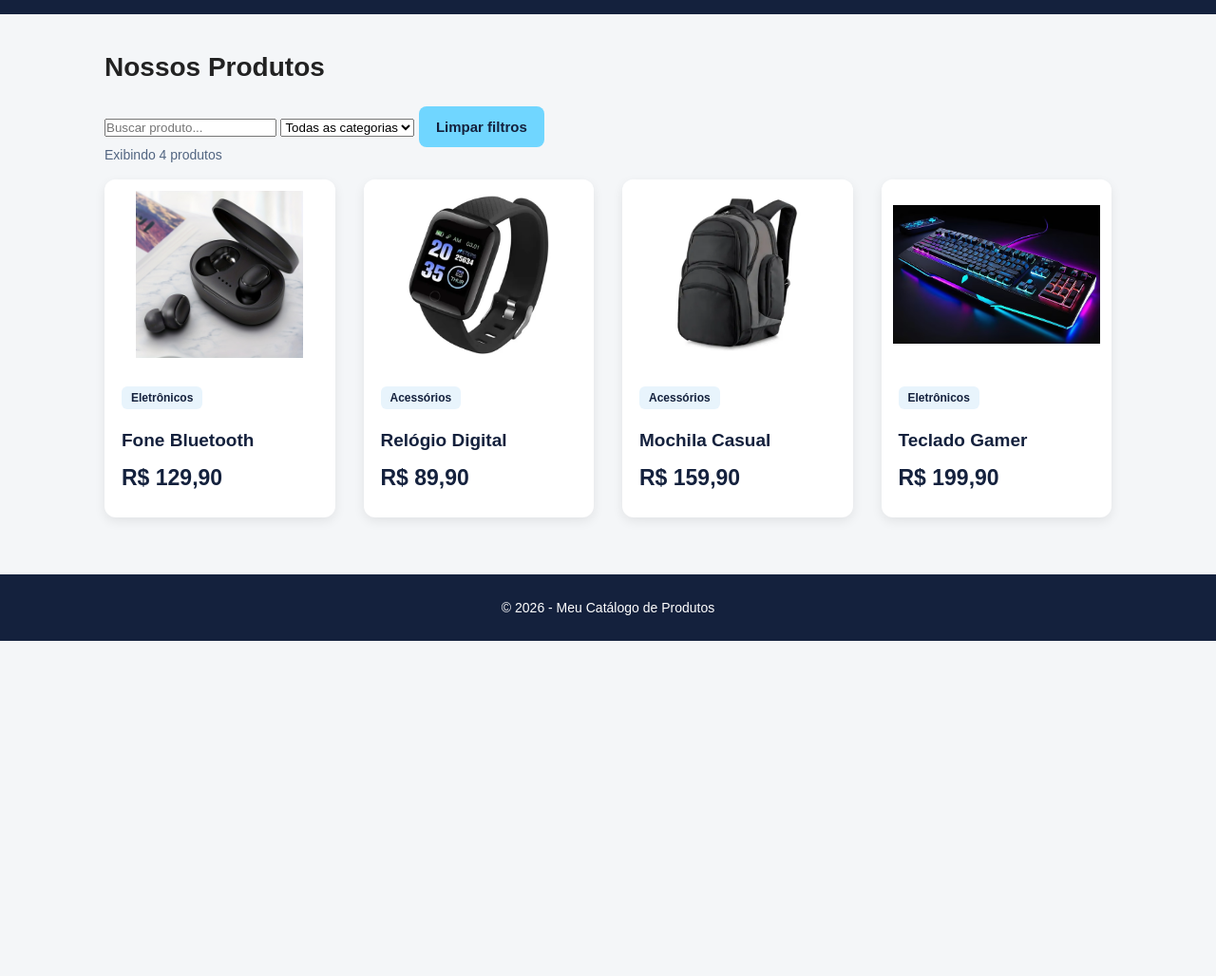
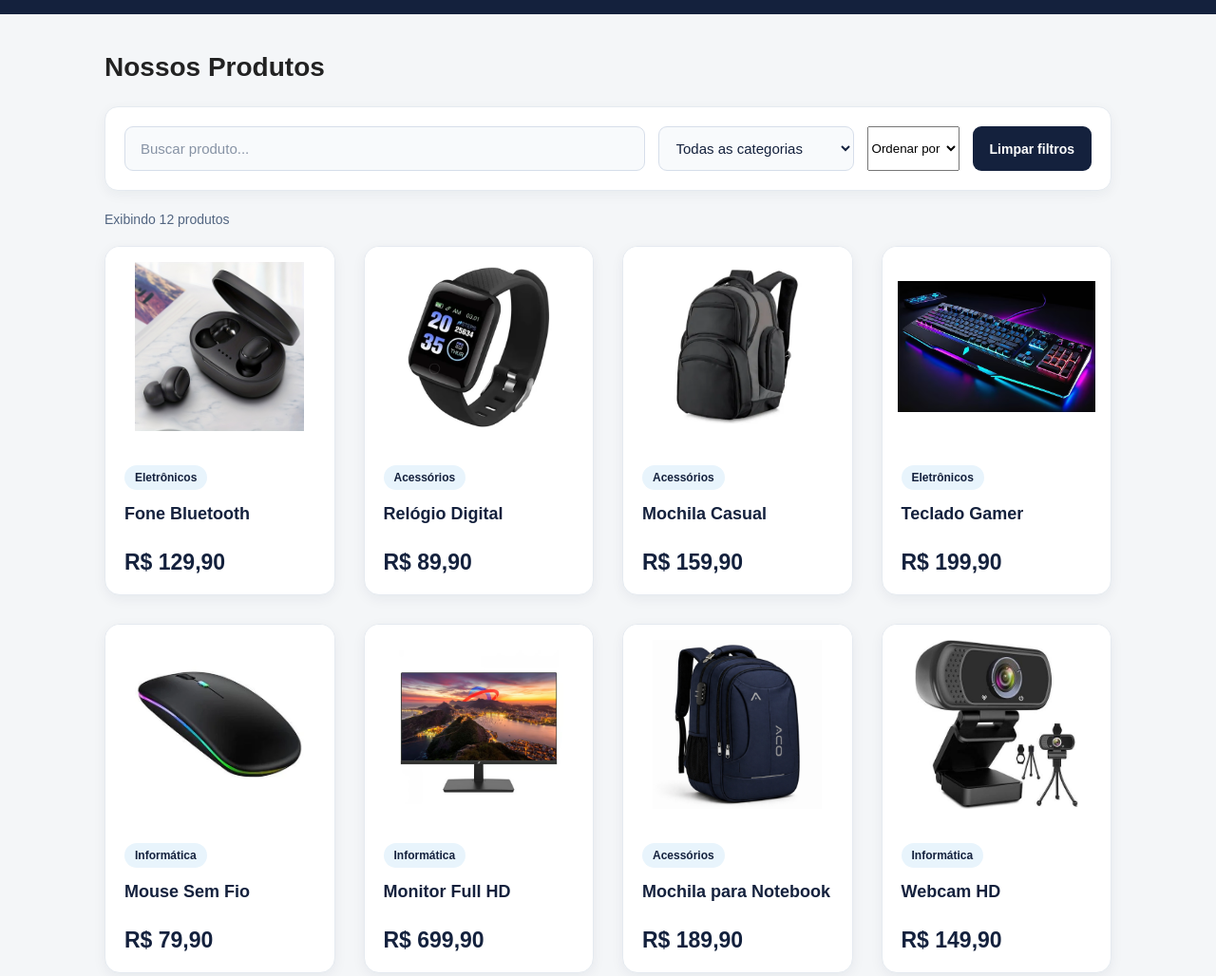
Before and after one commit to Joaofaleiros/catalogo-produtos, a plain HTML site: page index.html in a window 1280 px wide. Shown: the part 300-1328 px from the top of the page at 95% size. Before the commit the page ends 975 px from the top, so only its background shows below. Drawn offline with Linux system fonts and the light colour scheme.

Commit message:
Melhora acessibilidade e adiciona imagens dos produtos

```diff
--- a/index.html
+++ b/index.html
@@ -20,6 +20,7 @@
 
     <main>
       <section class="catalogo">
+        <section class="catalogo">
   <h2>Nossos Produtos</h2>
 
   <div class="filtros">
@@ -29,7 +30,18 @@
       <option value="Todos">Todas as categorias</option>
       <option value="Eletrônicos">Eletrônicos</option>
       <option value="Acessórios">Acessórios</option>
+      <option value="Informática">Informática</option>
     </select>
+
+    <select id="ordenar-produtos">
+      <option value="padrao">Ordenar por</option>
+      <option value="menor-preco">Menor preço</option>
+      <option value="maior-preco">Maior preço</option>
+      <option value="nome-az">Nome: A–Z</option>
+      <option value="nome-za">Nome: Z–A</option>
+    </select>
+
+    <!-- O botão Limpar filtros continua aqui -->
 
           <button type="button" id="limpar-filtros">Limpar filtros</button>
         </div>
--- a/script.js
+++ b/script.js
@@ -27,11 +27,68 @@ const produtos = [
     imagem: "imagens/teclado-gamer.avif",
     descricao: "Teclado sem fio, com conexão USB e Bluetooh",
   },
+  {
+    nome: "Mouse Sem Fio",
+    preco: 79.9,
+    categoria: "Informática",
+    imagem: "imagens/mouse-sem-fio.webp",
+    descricao: "Mouse sem fio confortável para trabalho e estudos.",
+  },
+  {
+    nome: "Monitor Full HD",
+    preco: 699.9,
+    categoria: "Informática",
+    imagem: "imagens/monitor-full-hd.avif",
+    descricao: "Monitor Full HD para trabalho, estudos e entretenimento.",
+  },
+  {
+    nome: "Mochila para Notebook",
+    preco: 189.9,
+    categoria: "Acessórios",
+    imagem: "imagens/mochila-notebook.jpeg",
+    descricao: "Mochila espaçosa para transportar notebook e acessórios.",
+  },
+  {
+    nome: "Webcam HD",
+    preco: 149.9,
+    categoria: "Informática",
+    imagem: "imagens/webcam-hd.jpeg",
+    descricao: "Webcam HD para reuniões, videochamadas e aulas online.",
+  },
+  {
+    nome: "Notebook",
+    preco: 2899.9,
+    categoria: "Informática",
+    imagem: "imagens/notebook.webp",
+    descricao: "Notebook para trabalho, estudos e tarefas do dia a dia.",
+  },
+  {
+    nome: "Óculos de Sol",
+    preco: 119.9,
+    categoria: "Acessórios",
+    imagem: "imagens/oculos-de-sol.webp",
+    descricao: "Óculos de sol com design moderno para o dia a dia.",
+  },
+  {
+    nome: "Caixa de Som Bluetooth",
+    preco: 159.9,
+    categoria: "Eletrônicos",
+    imagem: "imagens/caixa-de-som.webp",
+    descricao: "Caixa de som portátil com conexão Bluetooth.",
+  },
+  {
+    nome: "Teclado e Mouse sem Fio",
+    preco: 139.9,
+    categoria: "Eletrônicos",
+    imagem: "imagens/teclado-mouse.webp",
+    descricao: "Conjunto sem fio para deixar sua mesa mais organizada.",
+  },
 ];
 
 const listaProdutos = document.getElementById("lista-produtos");
 const campoBusca = document.getElementById("campo-busca");
 const filtroCategoria = document.getElementById("filtro-categoria");
+const ordenarProdutos = document.getElementById("ordenar-produtos");
 const mensagemVazia = document.getElementById("mensagem-vazia");
 const botaoLimpar = document.getElementById("limpar-filtros");
 const contadorProdutos = document.getElementById("contador-produtos");
@@ -42,6 +99,10 @@ function renderizarProdutos(lista) {
   lista.forEach((produto) => {
     const card = document.createElement("article");
     card.classList.add("produto");
+
+    card.setAttribute("tabindex", "0");
+    card.setAttribute("role", "button");
+    card.setAttribute("aria-label", `Ver detalhes de ${produto.nome}`);
 
     card.innerHTML = `
             <img src="${produto.imagem}" alt="${produto.nome}">
@@ -76,6 +137,12 @@ function renderizarProdutos(lista) {
 
       modalProduto.hidden = false;
     });
+    card.addEventListener("keydown", (event) => {
+      if (event.key === "Enter" || event.key === " ") {
+        event.preventDefault();
+        card.click();
+      }
+    });
 
     listaProdutos.appendChild(card);
   });
@@ -87,6 +154,7 @@ function renderizarProdutos(lista) {
 function filtrarProdutos() {
   const termo = campoBusca.value.toLowerCase().trim();
   const categoriaSelecionada = filtroCategoria.value;
+  const ordenacao = ordenarProdutos.value;
 
   const produtosFiltrados = produtos.filter((produto) => {
     const correspondeNome = produto.nome.toLowerCase().includes(termo);
@@ -98,14 +166,26 @@ function filtrarProdutos() {
     return correspondeNome && correspondeCategoria;
   });
 
+  if (ordenacao === "menor-preco") {
+    produtosFiltrados.sort((a, b) => a.preco - b.preco);
+  } else if (ordenacao === "maior-preco") {
+    produtosFiltrados.sort((a, b) => b.preco - a.preco);
+  } else if (ordenacao === "nome-az") {
+    produtosFiltrados.sort((a, b) => a.nome.localeCompare(b.nome, "pt-BR"));
+  } else if (ordenacao === "nome-za") {
+    produtosFiltrados.sort((a, b) => b.nome.localeCompare(a.nome, "pt-BR"));
+  }
+
   renderizarProdutos(produtosFiltrados);
 }
 
 campoBusca.addEventListener("input", filtrarProdutos);
 filtroCategoria.addEventListener("change", filtrarProdutos);
+ordenarProdutos.addEventListener("change", filtrarProdutos);
 botaoLimpar.addEventListener("click", () => {
   campoBusca.value = "";
   filtroCategoria.value = "Todos";
+  ordenarProdutos.value = "padrao";
 
   renderizarProdutos(produtos);
 });
--- a/style.css
+++ b/style.css
@@ -98,61 +98,83 @@ footer {
 
 /* Cards de produtos */
 .produto {
-  background-color: white;
-  border-radius: 12px;
+  display: flex;
+  flex-direction: column;
+  height: 100%;
+  background-color: #ffffff;
+  border: 1px solid #e5eaf0;
+  border-radius: 16px;
   overflow: hidden;
-  box-shadow: 0 4px 12px rgba(0, 0, 0, 0.08);
+  box-shadow: 0 4px 14px rgba(20, 33, 61, 0.06);
   transition:
     transform 0.3s ease,
-    box-shadow 0.3s ease;
+    box-shadow 0.3s ease,
+    border-color 0.3s ease;
 }
 
 .produto:hover {
-  transform: translateY(-5px);
-  box-shadow: 0 8px 20px rgba(0, 0, 0, 0.12);
+  transform: translateY(-6px);
+  border-color: #70d6ff;
+  box-shadow: 0 12px 28px rgba(20, 33, 61, 0.13);
   cursor: pointer;
+}
+.produto:focus-visible {
+  outline: 3px solid #0077b6;
+  outline-offset: 3px;
+}
+.produto:active {
+  transform: scale(0.98);
+  box-shadow: 0 2px 8px rgba(20, 33, 61, 0.12);
 }
 
 .produto img {
   width: 100%;
-  height: 200px;
+  height: 210px;
   object-fit: contain;
   display: block;
-  padding: 12px;
+  padding: 16px;
+  box-sizing: border-box;
   background-color: #ffffff;
-  box-sizing: border-box;
+  transition: transform 0.3s ease;
+}
+
+.produto:hover img {
+  transform: scale(1.05);
 }
 
 .produto-info {
-  padding: 18px;
+  display: flex;
+  flex-direction: column;
+  flex: 1;
+  padding: 20px;
 }
 
 .categoria {
   display: inline-block;
+  align-self: flex-start;
   color: #14213d;
   background-color: #e8f4fc;
   font-size: 12px;
-  font-weight: 600;
-  padding: 5px 10px;
-  border-radius: 6px;
+  font-weight: 700;
+  padding: 6px 11px;
+  border-radius: 20px;
   margin-bottom: 12px;
 }
 
 .produto h3 {
-  font-size: 19px;
+  font-size: 18px;
   font-weight: 600;
   color: #14213d;
-  margin-top: 8px;
-  margin-bottom: 12px;
-  line-height: 1.4;
+  margin: 0 0 12px;
+  line-height: 1.5;
 }
 
 .preco {
   color: #14213d;
   font-size: 23px;
   font-weight: 700;
-  margin-top: 12px;
-  margin-bottom: 10px;
+  margin-top: auto;
+  padding-top: 12px;
 }
 
 /* Botão para limpar os filtros */
@@ -249,3 +271,107 @@ footer {
   display: block;
   margin: 0 auto 15px;
 }
+/* Área de filtros */
+.filtros {
+  display: flex;
+  flex-wrap: wrap;
+  gap: 14px;
+  margin-bottom: 22px;
+  padding: 20px;
+  background-color: #ffffff;
+  border: 1px solid #e5eaf0;
+  border-radius: 14px;
+  box-shadow: 0 4px 14px rgba(20, 33, 61, 0.05);
+}
+
+/* Campo de busca */
+#campo-busca {
+  flex: 1;
+  min-width: 220px;
+  padding: 13px 16px;
+  border: 1px solid #d6deea;
+  border-radius: 9px;
+  background-color: #f8fafc;
+  color: #14213d;
+  font-size: 15px;
+  outline: none;
+  transition:
+    border-color 0.3s ease,
+    box-shadow 0.3s ease;
+}
+
+#campo-busca:focus {
+  border-color: #70d6ff;
+  box-shadow: 0 0 0 3px rgba(112, 214, 255, 0.2);
+  background-color: #ffffff;
+}
+
+#campo-busca::placeholder {
+  color: #8793a5;
+}
+
+/* Seleção de categoria */
+#filtro-categoria {
+  min-width: 190px;
+  padding: 13px 36px 13px 14px;
+  border: 1px solid #d6deea;
+  border-radius: 9px;
+  background-color: #f8fafc;
+  color: #14213d;
+  font-size: 15px;
+  cursor: pointer;
+  outline: none;
+  transition:
+    border-color 0.3s ease,
+    box-shadow 0.3s ease;
+}
+
+#filtro-categoria:focus {
+  border-color: #70d6ff;
+  box-shadow: 0 0 0 3px rgba(112, 214, 255, 0.2);
+}
+
+/* Botão para limpar os filtros */
+#limpar-filtros {
+  padding: 13px 18px;
+  border: none;
+  border-radius: 9px;
+  background-color: #14213d;
+  color: #ffffff;
+  font-size: 14px;
+  font-weight: 600;
+  cursor: pointer;
+  transition:
+    background-color 0.3s ease,
+    transform 0.3s ease;
+}
+
+#limpar-filtros:hover {
+  background-color: #243b64;
+  transform: translateY(-2px);
+}
+
+/* Contador de produtos */
+#contador-produtos {
+  color: #526581;
+  font-size: 14px;
+  margin-bottom: 20px;
+}
+
+/* Ajustes dos filtros para celulares */
+@media (max-width: 600px) {
+  .filtros {
+    flex-direction: column;
+    gap: 12px;
+    padding: 15px;
+  }
+
+  #campo-busca,
+  #filtro-categoria,
+  #ordenar-produtos,
+  #limpar-filtros {
+    width: 100%;
+    min-width: 0;
+    box-sizing: border-box;
+  }
+}
```
Also changed, not shown: imagens/caixa-de-som.webp (added), imagens/mochila-notebook.jpeg (added), imagens/monitor-full-hd.avif (added), imagens/mouse-sem-fio.webp (added), imagens/notebook.webp (added), imagens/oculos-de-sol.webp (added), imagens/teclado-mouse.webp (added), imagens/webcam-hd.jpeg (added). Lines whose indentation alone changed are shown as unchanged.
